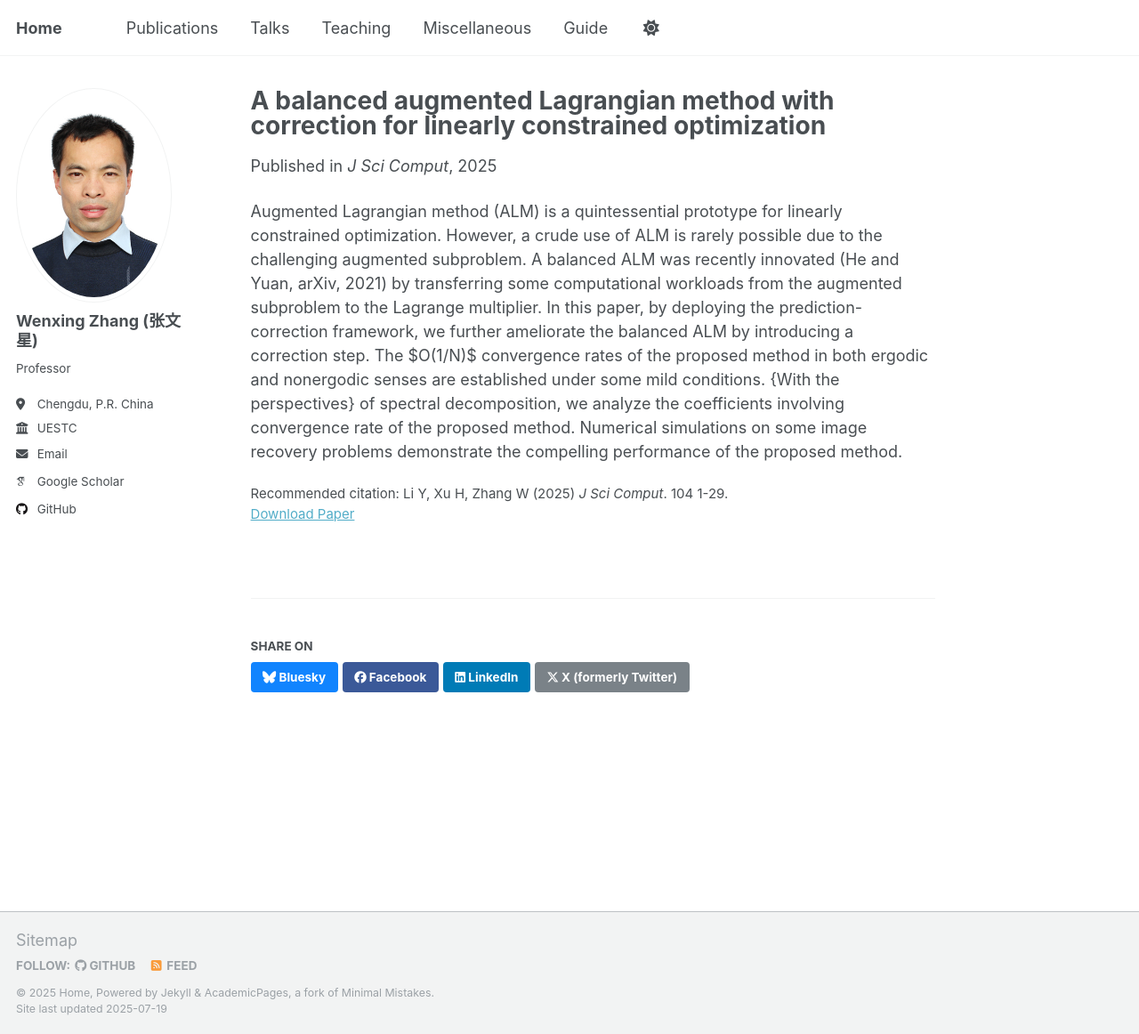
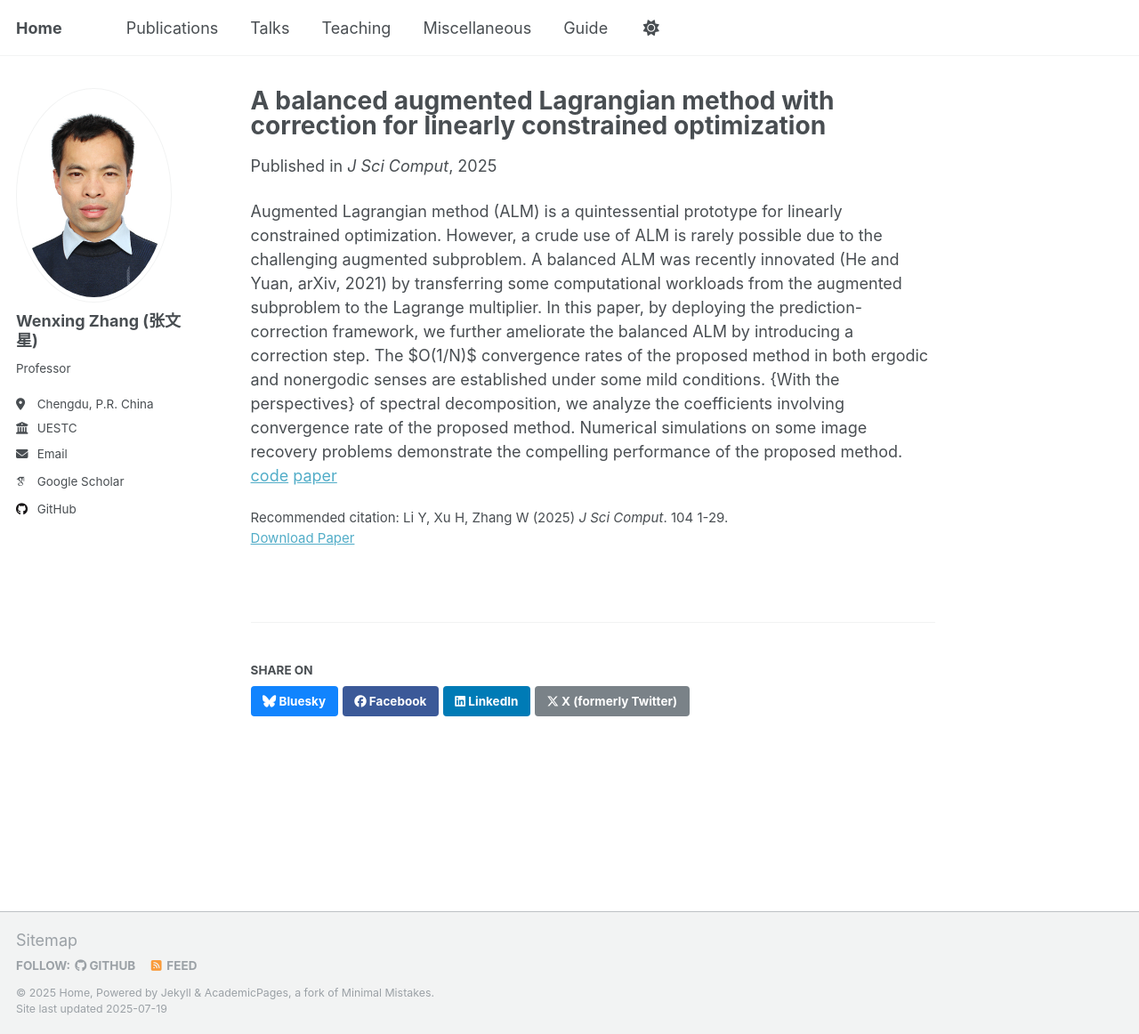
Before and after one commit to WenxingZhang/WenxingZhang.github.io, a Jekyll site: the page built from _publications/2024-02-17-paper-title-number-4.md, in a window 1280 px wide and 1162 px high. Shown: the whole window at 89% size. Built offline with Jekyll 4.4.1, drawn with Linux system fonts in a browser that asks for light colours; some web fonts are replaced; a script that is not in the unit is left out.

Commit message:
Update 2024-02-17-paper-title-number-4.md

```diff
--- a/_publications/2024-02-17-paper-title-number-4.md
+++ b/_publications/2024-02-17-paper-title-number-4.md
@@ -10,3 +10,5 @@ citation: 'Li Y, Xu H, Zhang W (2025) <i>J Sci Comput</i>. 104 1-29.'
 ---
 
 Augmented Lagrangian method (ALM) is a quintessential prototype for linearly constrained optimization. However, a crude use of ALM is rarely possible due to the challenging augmented subproblem. A balanced ALM was recently innovated (He and Yuan, arXiv, 2021) by transferring some computational workloads from the augmented subproblem to the Lagrange multiplier. In this paper, by deploying the prediction-correction framework, we further ameliorate the balanced ALM by introducing a correction step. The $O(1/N)$ convergence rates of the proposed method in both ergodic and nonergodic senses are established under some mild conditions. {With the perspectives} of spectral decomposition, we analyze the coefficients involving convergence rate of the proposed method. Numerical simulations on some image recovery problems demonstrate the compelling performance of the proposed method.
+[code](https://WenxingZhang.github.io/files/distributedCodes.zip)
+[paper](https://WenxingZhang.github.io/files/paper1.pdf)
```
